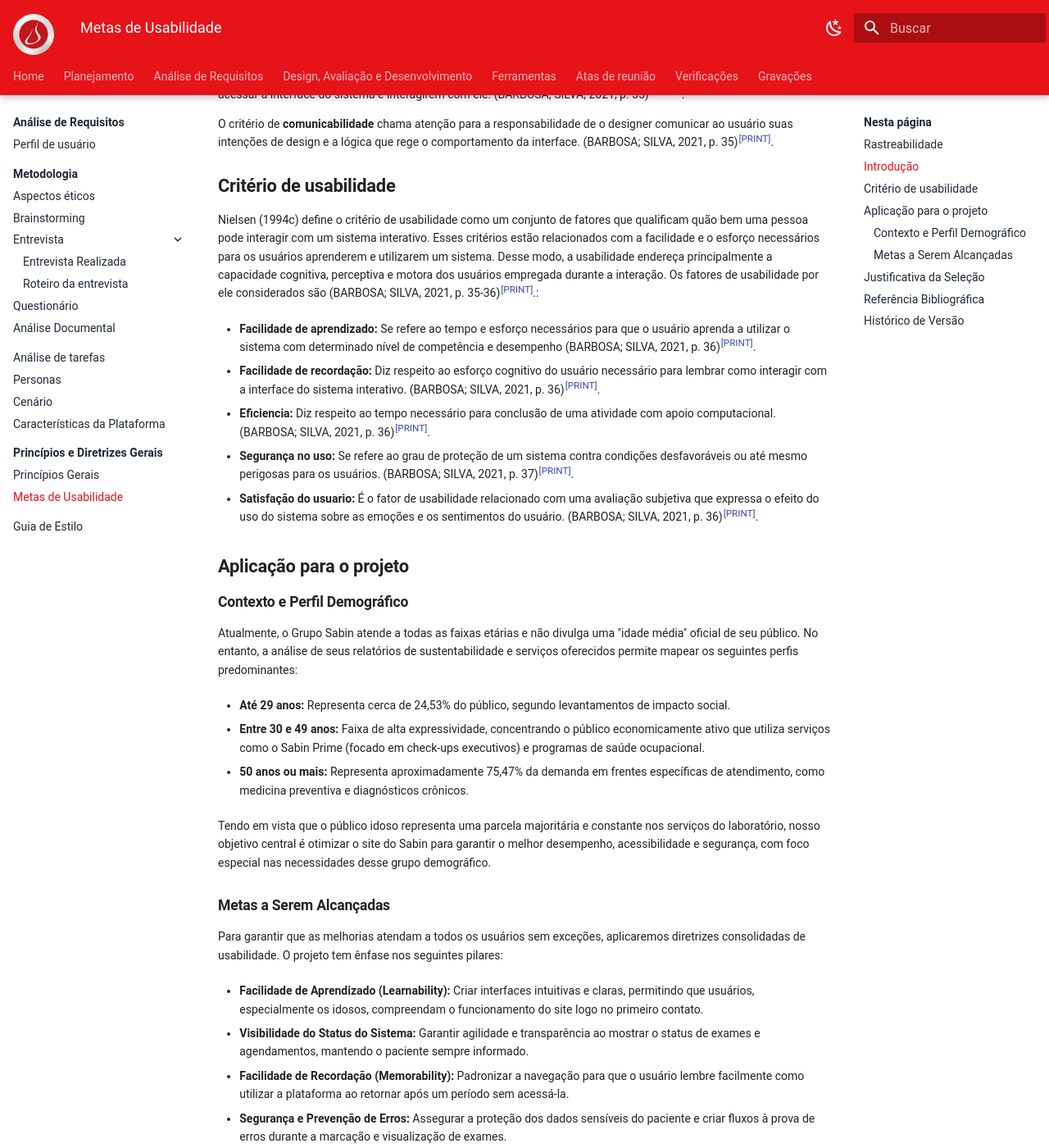
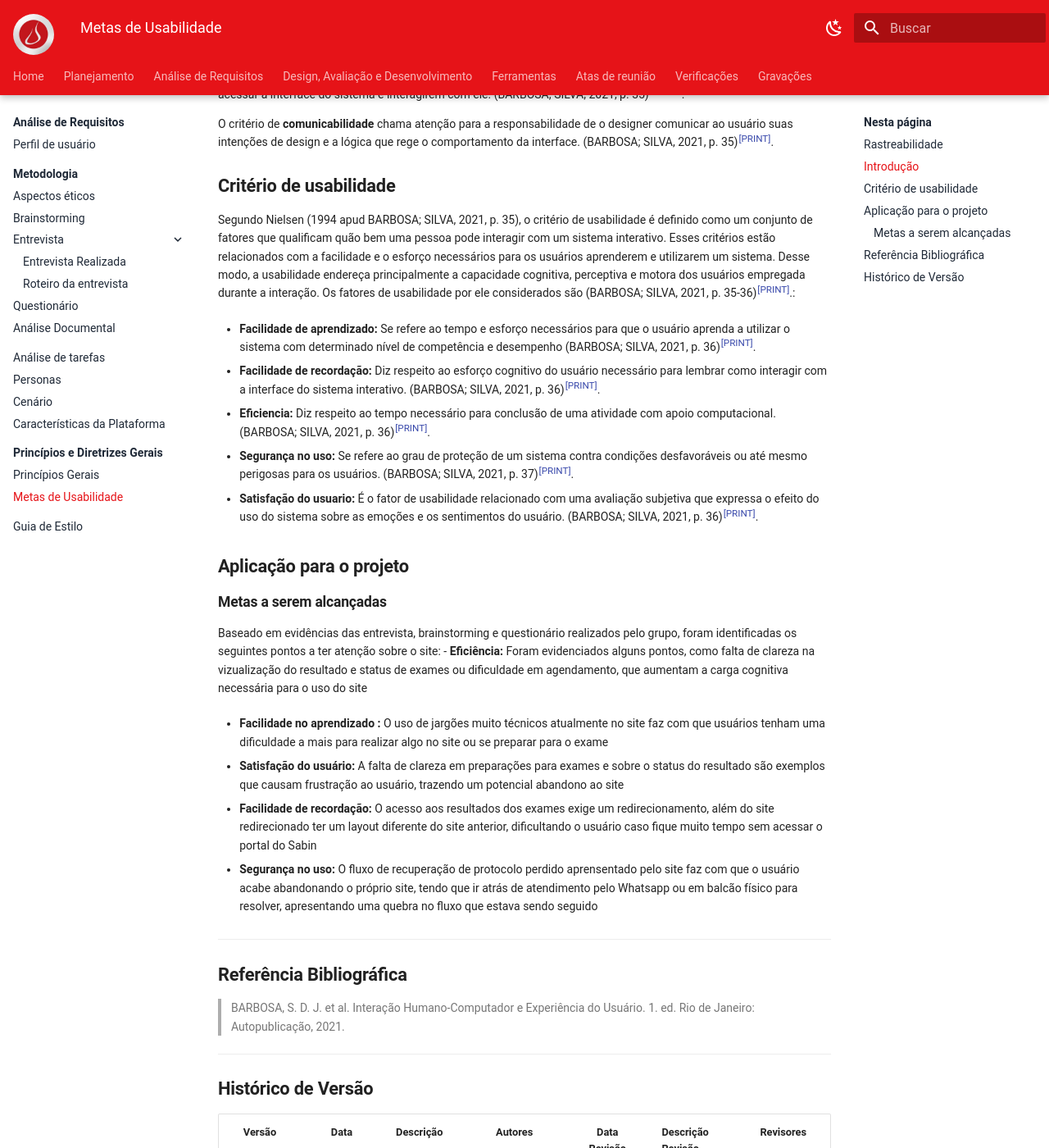
Before and after one commit to Interacao-Humano-Computador/2026.1-Grupo07, an MkDocs documentation site: the page built from docs/requisitos/metasDeUsabilidade.md, in a window 1280 px wide and 1400 px high, scrolled down 454 px. Shown: the whole window at 82% size. Built offline with MkDocs 1.6.1 and Material for MkDocs 9.7.7, drawn with Linux system fonts in a browser that asks for light colours; some of the changed text lies outside the part shown.

Commit message:
Fix: Ajustes das metas de usabilidade

```diff
--- a/docs/requisitos/metasDeUsabilidade.md
+++ b/docs/requisitos/metasDeUsabilidade.md
@@ -14,7 +14,7 @@
 O critério de **comunicabilidade** chama atenção para a responsabilidade de o designer comunicar ao usuário suas intenções de design e a lógica que rege o comportamento da interface. <span class="hover-image">(BARBOSA; SILVA, 2021, p. 35)<sup class="Print">[PRINT]</sup><img class= "img" src="../../assets/use-3.PNG" alt="Trecho da página 35"> </span>.
 
 ## Critério de usabilidade
-Nielsen (1994c) define o critério de usabilidade como um conjunto de fatores que qualificam quão bem uma pessoa pode interagir com um sistema interativo. Esses critérios estão relacionados com a facilidade e o esforço necessários para os usuários aprenderem e utilizarem um sistema. Desse modo, a usabilidade endereça principalmente a capacidade cognitiva, perceptiva e motora dos usuários empregada durante a interação. Os fatores de usabilidade por ele considerados são <span class="hover-image">(BARBOSA; SILVA, 2021, p. 35-36)<sup class="Print">[PRINT]</sup><img class= "img" src="../../assets/use-4.PNG" alt="Trecho da página 35-36"> </span>.:
+Segundo Nielsen (1994 apud BARBOSA; SILVA, 2021, p. 35), o critério de usabilidade é definido como um conjunto de fatores que qualificam quão bem uma pessoa pode interagir com um sistema interativo. Esses critérios estão relacionados com a facilidade e o esforço necessários para os usuários aprenderem e utilizarem um sistema. Desse modo, a usabilidade endereça principalmente a capacidade cognitiva, perceptiva e motora dos usuários empregada durante a interação. Os fatores de usabilidade por ele considerados são <span class="hover-image">(BARBOSA; SILVA, 2021, p. 35-36)<sup class="Print">[PRINT]</sup><img class= "img" src="../../assets/use-4.PNG" alt="Trecho da página 35-36"> </span>.:
 
 - **Facilidade de aprendizado:** Se refere ao tempo e esforço necessários para que o usuário aprenda a utilizar o sistema com determinado
 nível de competência e desempenho <span class="hover-image">(BARBOSA; SILVA, 2021, p. 36)<sup class="Print">[PRINT]</sup><img class= "img" src="../../assets/use-5.PNG" alt="Trecho da página 36"> </span>.
@@ -29,43 +29,23 @@
 
 ## Aplicação para o projeto
 
-### Contexto e Perfil Demográfico
+### Metas a serem alcançadas
+Baseado em evidências das entrevista, brainstorming e questionário realizados pelo grupo, foram identificadas os seguintes pontos a ter atenção sobre o site:
+- **Eficiência:** Foram evidenciados alguns pontos, como falta de clareza na vizualização do resultado e status de exames ou dificuldade em agendamento, que aumentam a carga cognitiva necessária para o uso do site
 
-Atualmente, o Grupo Sabin atende a todas as faixas etárias e não divulga uma "idade média" oficial de seu público. No entanto, a análise de seus relatórios de sustentabilidade e serviços oferecidos permite mapear os seguintes perfis predominantes:
+- **Facilidade no aprendizado :** O uso de jargões muito técnicos atualmente no site faz com que usuários tenham uma dificuldade a mais para realizar algo no site ou se preparar para o exame
 
-- **Até 29 anos:** Representa cerca de 24,53% do público, segundo levantamentos de impacto social.
+- **Satisfação do usuário:** A falta de clareza em preparações para exames e sobre o status do resultado são exemplos que causam frustração ao usuário, trazendo um potencial abandono ao site
 
-- **Entre 30 e 49 anos:** Faixa de alta expressividade, concentrando o público economicamente ativo que utiliza serviços como o Sabin Prime (focado em check-ups executivos) e programas de saúde ocupacional.
+- **Facilidade de recordação:** O acesso aos resultados dos exames exige um redirecionamento, além do site redirecionado ter um layout diferente do site anterior, dificultando o usuário caso fique muito tempo sem acessar o portal do Sabin
 
-- **50 anos ou mais:** Representa aproximadamente 75,47% da demanda em frentes específicas de atendimento, como medicina preventiva e diagnósticos crônicos.
-
-Tendo em vista que o público idoso representa uma parcela majoritária e constante nos serviços do laboratório, nosso objetivo central é otimizar o site do Sabin para garantir o melhor desempenho, acessibilidade e segurança, com foco especial nas necessidades desse grupo demográfico.
-
-### Metas a Serem Alcançadas
-
-Para garantir que as melhorias atendam a todos os usuários sem exceções, aplicaremos diretrizes consolidadas de usabilidade. O projeto tem ênfase nos seguintes pilares:
-
-- **Facilidade de Aprendizado (Learnability):** Criar interfaces intuitivas e claras, permitindo que usuários, especialmente os idosos, compreendam o funcionamento do site logo no primeiro contato.
-
-- **Visibilidade do Status do Sistema:** Garantir agilidade e transparência ao mostrar o status de exames e agendamentos, mantendo o paciente sempre informado.
-
-- **Facilidade de Recordação (Memorability):** Padronizar a navegação para que o usuário lembre facilmente como utilizar a plataforma ao retornar após um período sem acessá-la.
-
-- **Segurança e Prevenção de Erros:** Assegurar a proteção dos dados sensíveis do paciente e criar fluxos à prova de erros durante a marcação e visualização de exames.
-
-## Justificativa da Seleção
-
-A disciplina de Interação Humano-Computador (IHC) foi fundamental para ampliar nossa compreensão sobre o desenvolvimento de produtos digitais com foco centrado no usuário. Entendemos que um software de qualidade deve entregar resultados eficientes, seguros e acessíveis para todas as pessoas. Por esse motivo, elegemos essas metas de usabilidade como prioridade para o projeto, garantindo uma entrega de alto impacto técnico e social.
+- **Segurança no uso:** O fluxo de recuperação de protocolo perdido aprensentado pelo site faz com que o usuário acabe abandonando o próprio site, tendo que ir atrás de atendimento pelo Whatsapp ou em balcão físico para resolver, apresentando uma quebra no fluxo que estava sendo seguido
 
 ___
 
 ## Referência Bibliográfica
 
 >BARBOSA, S. D. J. et al. Interação Humano-Computador e Experiência do Usuário. 1. ed. Rio de Janeiro: Autopublicação, 2021.
-
->NIELSEN, Jakob. 10 Usability Heuristics for User Interface Design. Nielsen Norman Group, 1994. Disponível em: https://www.nngroup.com/articles/ten-usability-heuristics/. Acesso em: 11 maio 2026.
-
->GRUPO SABIN. Relatório de Sustentabilidade [Ano do Relatório que você leu]. Brasília, [Ano de publicação]. Disponível em: [Inserir o link exato do PDF que você consultou]. Acesso em: 11 maio 2026.
 
 ___
 
@@ -77,3 +57,4 @@
 | 1.1 | 11/05/2026 | Adicionando texto | [Thaiza Romualdo da Silva](https://github.com/ThaizaWeert) | - | Revisão do texto acrescentado às metas de usabilidade | - |
 | 1.2 | 12/05/2026 | Ajustes nas referências | [Nathan Pontes Romão](https://github.com/nathanpromao) | - | Conferência das referências e da formatação bibliográfica das metas de usabilidade | - |
 | 1.3 | 15/05/2026 | Adição da rastreabilidade dos autores dos artefatos | [Philipe Amancio](https://github.com/Phill-Chill) | 15/05/2026 | Validação dos links e créditos de autoria nas metas de usabilidade | [Nathan Pontes Romão](https://github.com/nathanpromao) |
+| 1.4 | 15/05/2026 | Ajustes das metas de usabilidade | [Nathan Pontes Romão](https://github.com/nathanpromao) | 23/05/2026 |  |  |
```
